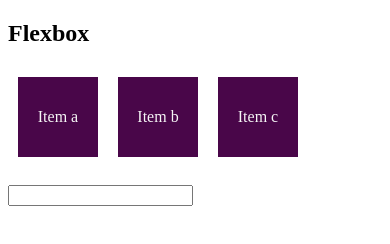
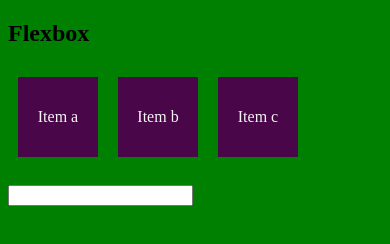
Before and after one commit to EvandroPetrus/Front-end, a plain HTML site: page formularios.html in a window 390 px wide. Drawn offline with Linux system fonts and the light colour scheme.

Commit message:
Added automatic change to bc depending on device

```diff
--- a/formularios.html
+++ b/formularios.html
@@ -36,15 +36,16 @@
             background-color: pink;
         }
 
-         /* @media (max-width: 450px){
+          @media (max-width: 450px){
             body{
-                background-color: green;    change background based on devide
+                background-color: green;    /* change background based on devide */
             }
-            .flex{
-                flex-direction:;
-            }
+
+            /* .flex{
+                flex-direction:; */
+
         }
-         */
+
 
     </style>
 </head>
```
